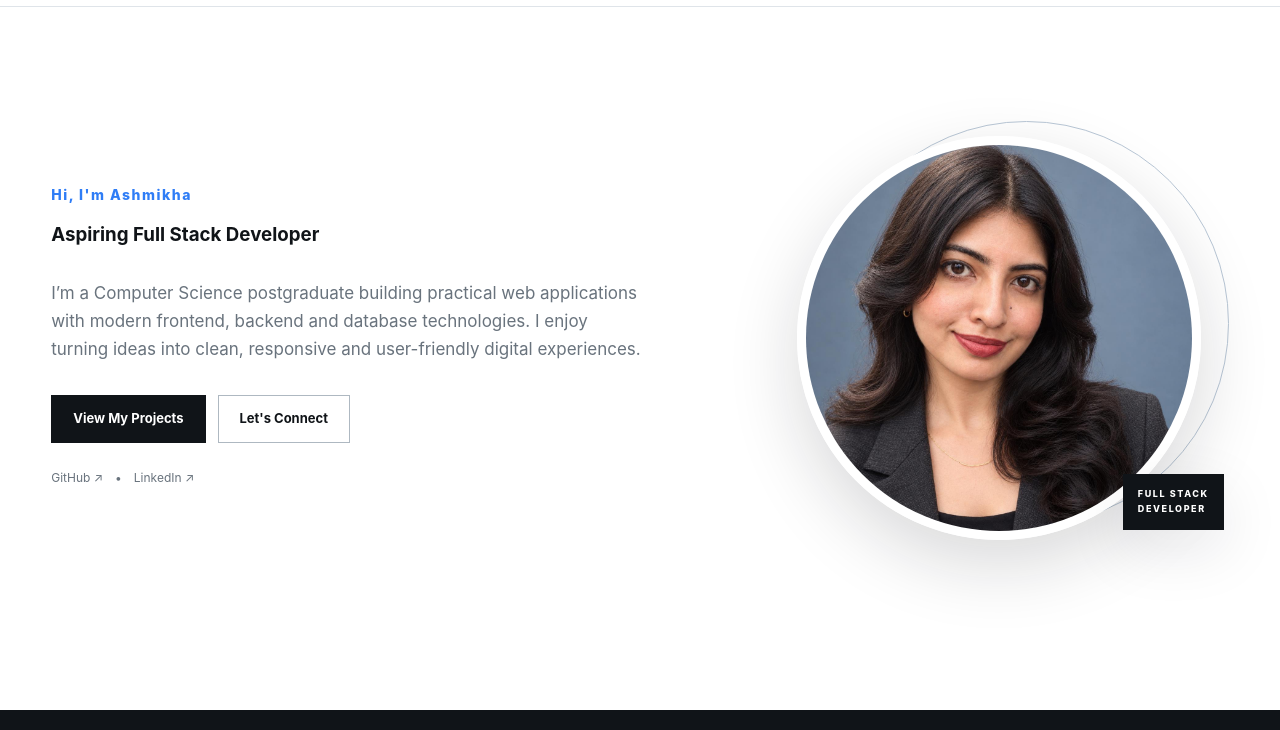
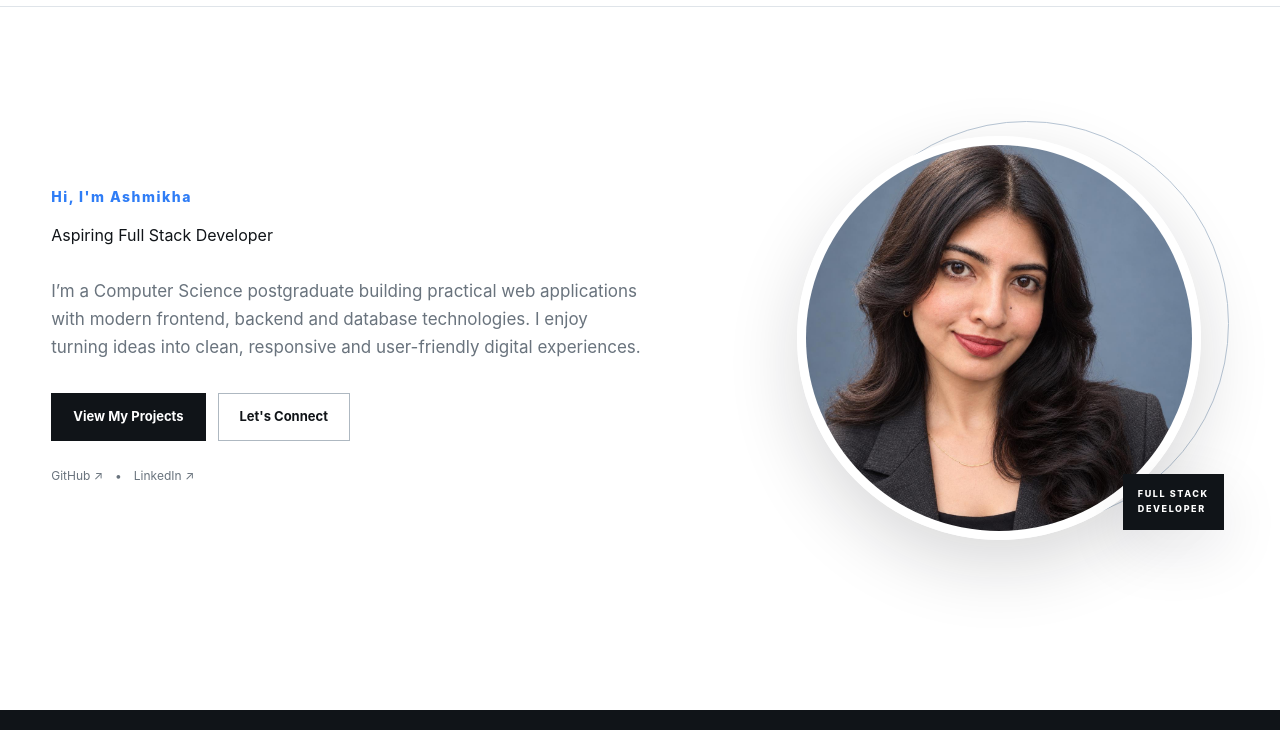
Before and after one commit to ashmi23-git/ashmikha-portfolio, a plain HTML site: page index.html in a window 1280 px wide. Shown: the part 70-800 px from the top of the page. Drawn offline with Linux system fonts and the light colour scheme.

Commit message:
Update index.html

```diff
--- a/index.html
+++ b/index.html
@@ -36,7 +36,7 @@
     <section class="hero section-shell">
         <div class="hero-content">
             <!--<p class="eyebrow">HELLO, I'M ASHMIKHA N</p>!-->
-            <p class="eyebrow">Hi, I'm Ashmikha<br></p><h3><span>Aspiring Full Stack Developer</h3>
+            <h2 class="eyebrow">Hi, I'm Ashmikha<br></h2><p><span>Aspiring Full Stack Developer</p>
             <p class="hero-text">
                 I’m a Computer Science postgraduate building practical web applications with
                 modern frontend, backend and database technologies. I enjoy turning ideas into
```
